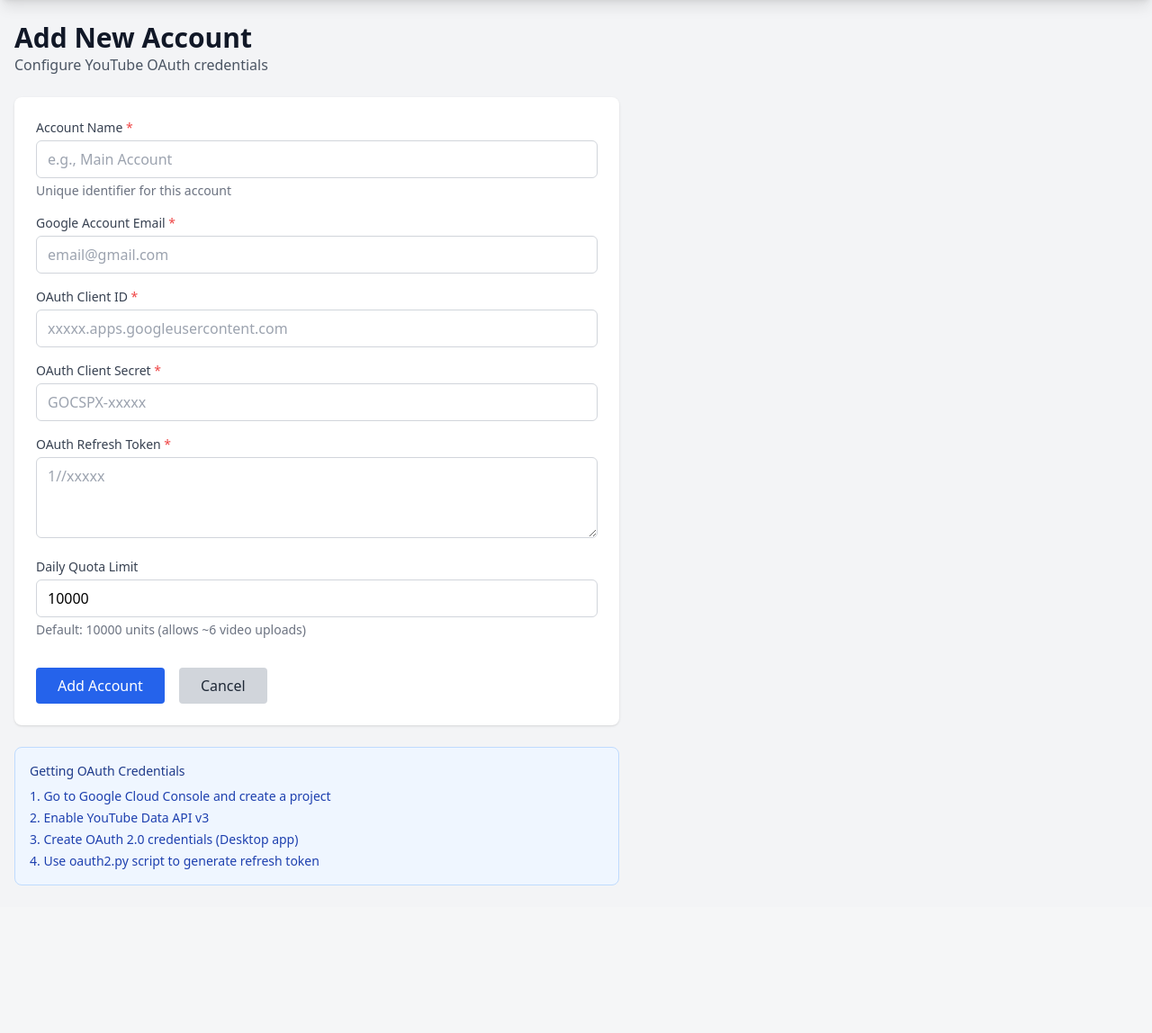
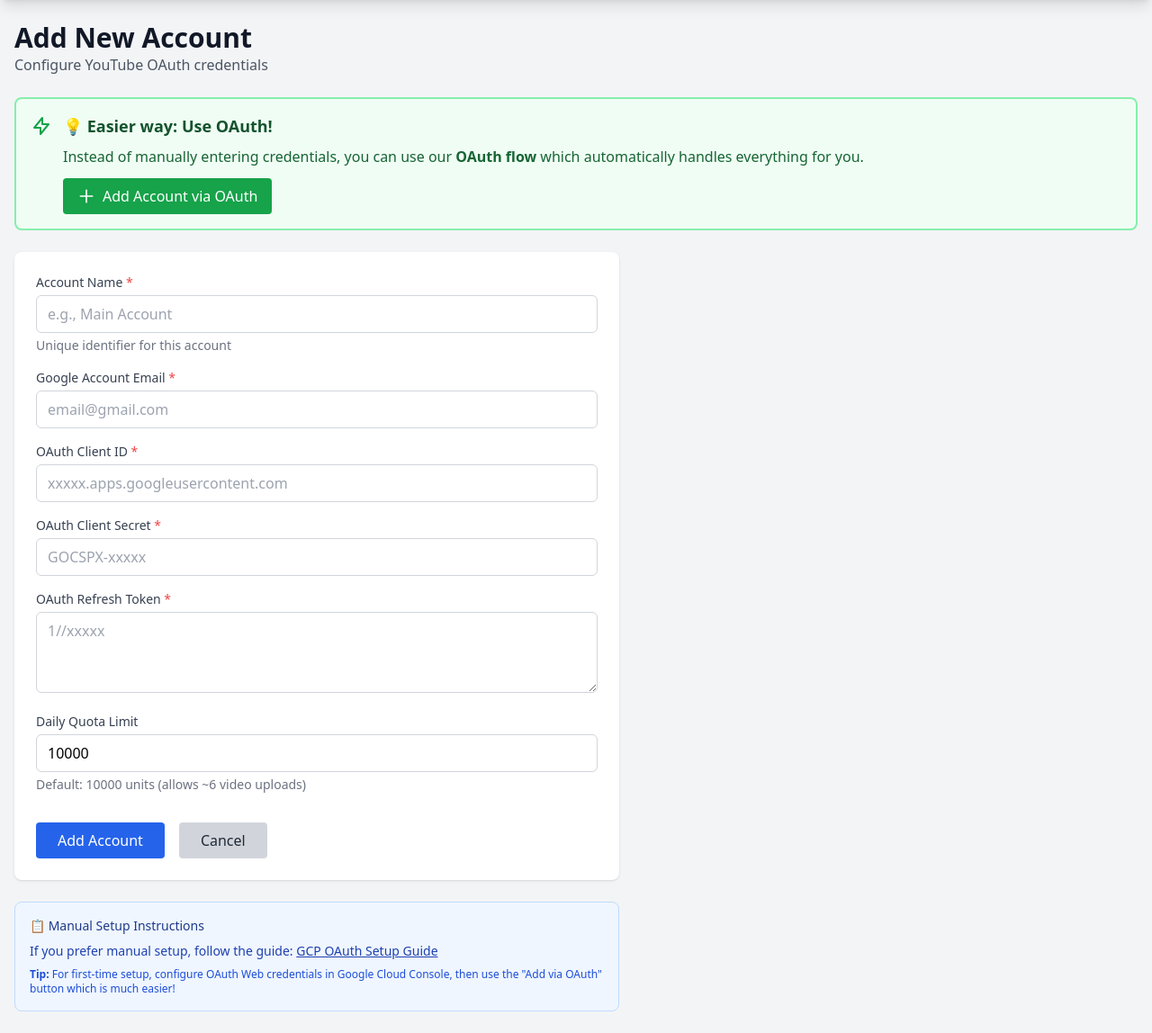
Before and after one commit to luisfelipe449/automatizar-videos-com-ia, a FastAPI app: page /accounts/new in a window 1280 px wide. Shown: the part 64-1212 px from the top of the page at 90% size. Before the commit the page ends 1048 px from the top, so only its background shows below. Run offline with FastAPI, Linux system fonts and the light colour scheme; some libraries are stand-ins or nearby versions.

Commit message:
feat: add OAuth flow for easy account setup in dashboard
New Features:
- 'Add via OAuth (Easy)' button in accounts page
- OAuth flow: /accounts/oauth/start → Google consent → callback
- Automatically extracts email, generates account name
- No need to manually copy/paste credentials
- Success message after OAuth completion

Configuration:
- YOUTUBE_WEB_CLIENT_ID and YOUTUBE_WEB_CLIENT_SECRET in .env
- Redirect URI: http://127.0.0.1:8000/accounts/oauth/callback
- Uses 'Web application' OAuth type (not Desktop)

Documentation:
- docs/GCP_OAUTH_SETUP.md with step-by-step guide
- Screenshots-friendly instructions
- Troubleshooting section
- 5-minute setup time

UI Changes:
- Green 'Add via OAuth' button (primary)
- Blue 'Add Manually' button (secondary)
- OAuth recommendation box in manual form
- Success notification after OAuth

How it works:
1. User clicks 'Add via OAuth'
2. Redirects to Google consent screen
3. User authorizes youtube.upload scope
4. Callback receives tokens
5. Account automatically added to database

Co-Authored-By: Claude Sonnet 4.5 <noreply@anthropic.com>

```diff
--- a/app/web/routes/accounts.py
+++ b/app/web/routes/accounts.py
@@ -1,9 +1,12 @@
 """Account management routes: CRUD operations."""
 from __future__ import annotations
 
+import os
+import secrets
 from fastapi import APIRouter, Request, Depends, Form, HTTPException
 from fastapi.responses import HTMLResponse, RedirectResponse
 from fastapi.templating import Jinja2Templates
+from google_auth_oauthlib.flow import Flow
 
 from app.web.dependencies import get_account_manager
 from app.core.account_manager import AccountManager, AccountManagerError
@@ -11,6 +14,13 @@ from app.core.account_manager import AccountManager, AccountManagerError
 
 router = APIRouter()
 templates = Jinja2Templates(directory="app/web/templates")
+
+# OAuth configuration
+SCOPES = ["https://www.googleapis.com/auth/youtube.upload"]
+REDIRECT_URI = "http://127.0.0.1:8000/accounts/oauth/callback"
+
+# Store states temporarily (in production, use Redis or database)
+_oauth_states = {}
 
 
 @router.get("/", response_class=HTMLResponse)
@@ -115,3 +125,140 @@ def toggle_account(
         return RedirectResponse(url="/accounts", status_code=303)
     except AccountManagerError as exc:
         raise HTTPException(status_code=404, detail=str(exc))
+
+
+@router.get("/oauth/start")
+def start_oauth_flow(request: Request):
+    """Start OAuth flow for adding account.
+
+    Returns:
+        Redirect to Google OAuth consent screen
+    """
+    client_id = os.getenv("YOUTUBE_WEB_CLIENT_ID")
+    client_secret = os.getenv("YOUTUBE_WEB_CLIENT_SECRET")
+
+    if not client_id or not client_secret:
+        raise HTTPException(
+            status_code=500,
+            detail="OAuth credentials not configured. Set YOUTUBE_WEB_CLIENT_ID and YOUTUBE_WEB_CLIENT_SECRET in .env"
+        )
+
+    # Create OAuth flow
+    flow = Flow.from_client_config(
+        client_config={
+            "web": {
+                "client_id": client_id,
+                "client_secret": client_secret,
+                "auth_uri": "https://accounts.google.com/o/oauth2/auth",
+                "token_uri": "https://oauth2.googleapis.com/token",
+                "redirect_uris": [REDIRECT_URI],
+            }
+        },
+        scopes=SCOPES,
+        redirect_uri=REDIRECT_URI,
+    )
+
+    # Generate state for CSRF protection
+    state = secrets.token_urlsafe(32)
+    authorization_url, _ = flow.authorization_url(
+        access_type="offline",
+        prompt="consent",
+        state=state,
+    )
+
+    # Store flow in temporary storage
+    _oauth_states[state] = {
+        "client_id": client_id,
+        "client_secret": client_secret,
+    }
+
+    return RedirectResponse(url=authorization_url)
+
+
+@router.get("/oauth/callback")
+def oauth_callback(
+    request: Request,
+    state: str,
+    code: str | None = None,
+    error: str | None = None,
+    account_mgr: AccountManager = Depends(get_account_manager),
+):
+    """Handle OAuth callback from Google.
+
+    Args:
+        request: FastAPI request
+        state: CSRF state token
+        code: Authorization code from Google
+        error: Error message if authorization failed
+        account_mgr: Account manager dependency
+
+    Returns:
+        Redirect to accounts list with success/error message
+    """
+    # Check for errors
+    if error:
+        raise HTTPException(status_code=400, detail=f"OAuth authorization failed: {error}")
+
+    # Verify state
+    if state not in _oauth_states:
+        raise HTTPException(status_code=400, detail="Invalid OAuth state. Please try again.")
+
+    oauth_data = _oauth_states.pop(state)
+
+    # Exchange authorization code for tokens
+    flow = Flow.from_client_config(
+        client_config={
+            "web": {
+                "client_id": oauth_data["client_id"],
+                "client_secret": oauth_data["client_secret"],
+                "auth_uri": "https://accounts.google.com/o/oauth2/auth",
+                "token_uri": "https://oauth2.googleapis.com/token",
+                "redirect_uris": [REDIRECT_URI],
+            }
+        },
+        scopes=SCOPES,
+        redirect_uri=REDIRECT_URI,
+    )
+
+    flow.fetch_token(code=code)
+    credentials = flow.credentials
+
+    # Get user info to extract email
+    import requests
+    userinfo_response = requests.get(
+        "https://www.googleapis.com/oauth2/v2/userinfo",
+        headers={"Authorization": f"Bearer {credentials.token}"},
+    )
+    userinfo = userinfo_response.json()
+    email = userinfo.get("email", "unknown@gmail.com")
+
+    # Generate account name from email
+    account_name = email.split("@")[0].replace(".", " ").title()
+
+    # Add account to database
+    try:
+        account_mgr.add_account(
+            name=account_name,
+            email=email,
+            client_id=oauth_data["client_id"],
+            client_secret=oauth_data["client_secret"],
+            refresh_token=credentials.refresh_token,
+            daily_quota=10000,
+        )
+        return RedirectResponse(url="/accounts?success=oauth", status_code=303)
+    except AccountManagerError as exc:
+        # If name exists, try with suffix
+        try:
+            import time
+            account_name_unique = f"{account_name} ({int(time.time()) % 10000})"
+            account_mgr.add_account(
+                name=account_name_unique,
+                email=email,
+                client_id=oauth_data["client_id"],
+                client_secret=oauth_data["client_secret"],
+                refresh_token=credentials.refresh_token,
+                daily_quota=10000,
+            )
+            return RedirectResponse(url="/accounts?success=oauth", status_code=303)
+        except AccountManagerError as exc:
+            raise HTTPException(status_code=400, detail=str(exc))
--- a/app/web/templates/account_form.html
+++ b/app/web/templates/account_form.html
@@ -6,6 +6,27 @@
 <div class="mb-6">
     <h1 class="text-3xl font-bold text-gray-900">{% if account %}Edit{% else %}Add New{% endif %} Account</h1>
     <p class="text-gray-600">Configure YouTube OAuth credentials</p>
+</div>
+
+<!-- OAuth Recommendation -->
+<div class="mb-6 bg-green-50 border-2 border-green-300 rounded-lg p-4">
+    <div class="flex items-start">
+        <svg class="w-6 h-6 text-green-600 mt-0.5 mr-3 flex-shrink-0" fill="none" viewBox="0 0 24 24" stroke="currentColor">
+            <path stroke-linecap="round" stroke-linejoin="round" stroke-width="2" d="M13 10V3L4 14h7v7l9-11h-7z" />
+        </svg>
+        <div class="flex-1">
+            <h3 class="text-lg font-bold text-green-900 mb-2">💡 Easier way: Use OAuth!</h3>
+            <p class="text-green-800 mb-3">
+                Instead of manually entering credentials, you can use our <strong>OAuth flow</strong> which automatically handles everything for you.
+            </p>
+            <a href="/accounts/oauth/start" class="inline-flex items-center bg-green-600 hover:bg-green-700 text-white font-medium py-2 px-4 rounded">
+                <svg class="w-5 h-5 mr-2" fill="none" viewBox="0 0 24 24" stroke="currentColor">
+                    <path stroke-linecap="round" stroke-linejoin="round" stroke-width="2" d="M12 4v16m8-8H4" />
+                </svg>
+                Add Account via OAuth
+            </a>
+        </div>
+    </div>
 </div>
 
 <div class="bg-white rounded-lg shadow p-6 max-w-2xl">
@@ -123,12 +144,14 @@
 </div>
 
 <div class="mt-6 bg-blue-50 border border-blue-200 rounded-lg p-4 max-w-2xl">
-    <h3 class="text-sm font-medium text-blue-900 mb-2">Getting OAuth Credentials</h3>
-    <ol class="text-sm text-blue-800 list-decimal list-inside space-y-1">
-        <li>Go to Google Cloud Console and create a project</li>
-        <li>Enable YouTube Data API v3</li>
-        <li>Create OAuth 2.0 credentials (Desktop app)</li>
-        <li>Use oauth2.py script to generate refresh token</li>
-    </ol>
+    <h3 class="text-sm font-medium text-blue-900 mb-2">📋 Manual Setup Instructions</h3>
+    <p class="text-sm text-blue-800 mb-2">
+        If you prefer manual setup, follow the guide:
+        <a href="/docs/GCP_OAUTH_SETUP.md" target="_blank" class="underline font-medium">GCP OAuth Setup Guide</a>
+    </p>
+    <p class="text-xs text-blue-700">
+        <strong>Tip:</strong> For first-time setup, configure OAuth Web credentials in Google Cloud Console,
+        then use the "Add via OAuth" button which is much easier!
+    </p>
 </div>
 {% endblock %}
```
Also changed, not shown: app/web/templates/accounts.html (+23 -3 lines), docs/GCP_OAUTH_SETUP.md (added, +147 -0 lines), 1 other file.
